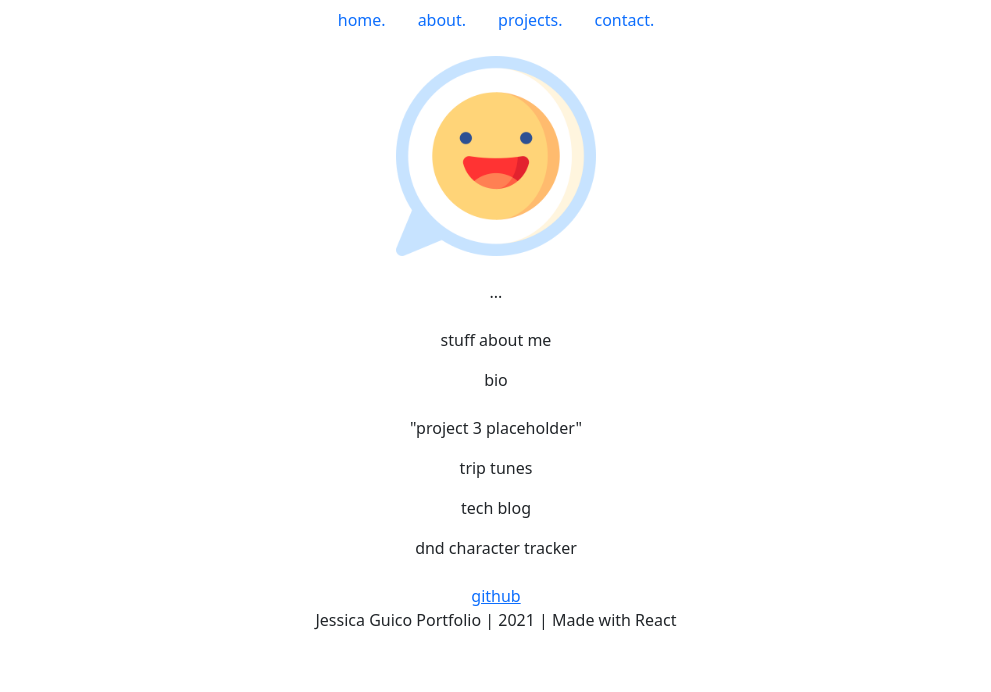
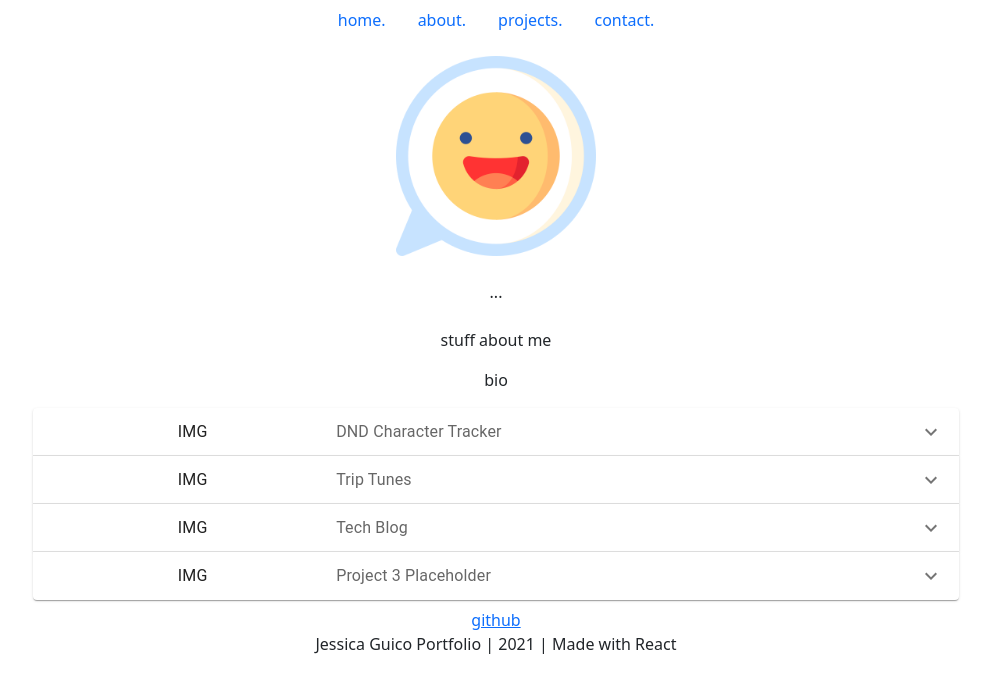
Before and after one commit to jessicamcg/portfolio, a React (Create React App) app: page / in a window 1280 px wide. Shown: the top 692 px of the page, without its empty margins (144-1135 px from the left). Built offline with nearby package versions, Linux system fonts and the light colour scheme.

Commit message:
mui for projectscontainer, will modularize later

```diff
--- a/package.json
+++ b/package.json
@@ -4,6 +4,11 @@
   "private": true,
   "homepage": "https://jessicamcg.github.io/portfolio",
   "dependencies": {
+    "@emotion/react": "^11.6.0",
+    "@emotion/styled": "^11.6.0",
+    "@mui/icons-material": "^5.1.1",
+    "@mui/material": "^5.1.1",
+    "@mui/styled-engine-sc": "^5.1.0",
     "@testing-library/jest-dom": "^5.15.0",
     "@testing-library/react": "^11.2.7",
     "@testing-library/user-event": "^12.8.3",
@@ -13,6 +18,7 @@
     "react": "^17.0.2",
     "react-dom": "^17.0.2",
     "react-scripts": "4.0.3",
+    "styled-components": "^5.3.3",
     "web-vitals": "^1.1.2"
   },
   "scripts": {
--- a/src/components/ProjectsContainer.js
+++ b/src/components/ProjectsContainer.js
@@ -1,16 +1,94 @@
-import React from 'react';
+import * as React from 'react';
+import Accordion from '@mui/material/Accordion';
+import AccordionDetails from '@mui/material/AccordionDetails';
+import AccordionSummary from '@mui/material/AccordionSummary';
+import Typography from '@mui/material/Typography';
+import ExpandMoreIcon from '@mui/icons-material/ExpandMore';
 
-function ProjectsContainer() {
+export default function ControlledAccordions() {
+    const [expanded, setExpanded] = React.useState(false);
+
+    const handleChange = (panel) => (event, isExpanded) => {
+        setExpanded(isExpanded ? panel : false);
+    };
+
     return (
         <div>
-            <h4 id="projects"></h4>
-            <p>"project 3 placeholder"</p>
-            <p>trip tunes</p>
-            <p>tech blog</p>
-            <p>dnd character tracker</p>
+            <Accordion expanded={expanded === 'panel1'} onChange={handleChange('panel1')}>
+                <AccordionSummary
+                    expandIcon={<ExpandMoreIcon />}
+                    aria-controls="panel1bh-content"
+                    id="panel1bh-header"
+                >
+                    <Typography sx={{ width: '33%', flexShrink: 0 }}>
+                        IMG
+                    </Typography>
+                    <Typography sx={{ color: 'text.secondary' }}>DND Character Tracker</Typography>
+                </AccordionSummary>
+                <AccordionDetails>
+                    <Typography>
+                        description
+                    </Typography>
+                </AccordionDetails>
+            </Accordion>
+            <Accordion expanded={expanded === 'panel2'} onChange={handleChange('panel2')}>
+                <AccordionSummary
+                    expandIcon={<ExpandMoreIcon />}
+                    aria-controls="panel2bh-content"
+                    id="panel2bh-header"
+                >
+                    <Typography sx={{ width: '33%', flexShrink: 0 }}>
+                        IMG
+                    </Typography>
+                    <Typography sx={{ color: 'text.secondary' }}>
+                        Trip Tunes
+                    </Typography>
+                </AccordionSummary>
+                <AccordionDetails>
+                    <Typography>
+                        description
+                    </Typography>
+                </AccordionDetails>
+            </Accordion>
+            <Accordion expanded={expanded === 'panel3'} onChange={handleChange('panel3')}>
+                <AccordionSummary
+                    expandIcon={<ExpandMoreIcon />}
+                    aria-controls="panel3bh-content"
+                    id="panel3bh-header"
+                >
+                    <Typography sx={{ width: '33%', flexShrink: 0 }}>
+                        IMG
+                    </Typography>
+                    <Typography sx={{ color: 'text.secondary' }}>
+                        Tech Blog
+                    </Typography>
+                </AccordionSummary>
+                <AccordionDetails>
+                    <Typography>
+                        description
+                    </Typography>
+                </AccordionDetails>
+            </Accordion>
+            <Accordion expanded={expanded === 'panel4'} onChange={handleChange('panel4')}>
+                <AccordionSummary
+                    expandIcon={<ExpandMoreIcon />}
+                    aria-controls="panel4bh-content"
+                    id="panel4bh-header"
+                >
+                    <Typography sx={{ width: '33%', flexShrink: 0 }}>
+                        IMG
+                    </Typography>
+                    <Typography sx={{ color: 'text.secondary' }}>
+                        Project 3 Placeholder
+                    </Typography>
+                </AccordionSummary>
+                <AccordionDetails>
+                    <Typography>
+                        Nunc vitae orci ultricies, auctor nunc in, volutpat nisl. Integer sit
+                        amet egestas eros, vitae egestas augue. Duis vel est augue.
+                    </Typography>
+                </AccordionDetails>
+            </Accordion>
         </div>
-    )
-
+    );
 }
-
-export default ProjectsContainer;
```
Also changed, not shown: src/components/ProjectsCard.js (added, +16 -0 lines), src/components/pages/DNDProj.js (added), src/components/pages/TechBlog.js (added), src/components/pages/TripTunes.js (added), 1 other file (tests, documents, lock files or other folders).
